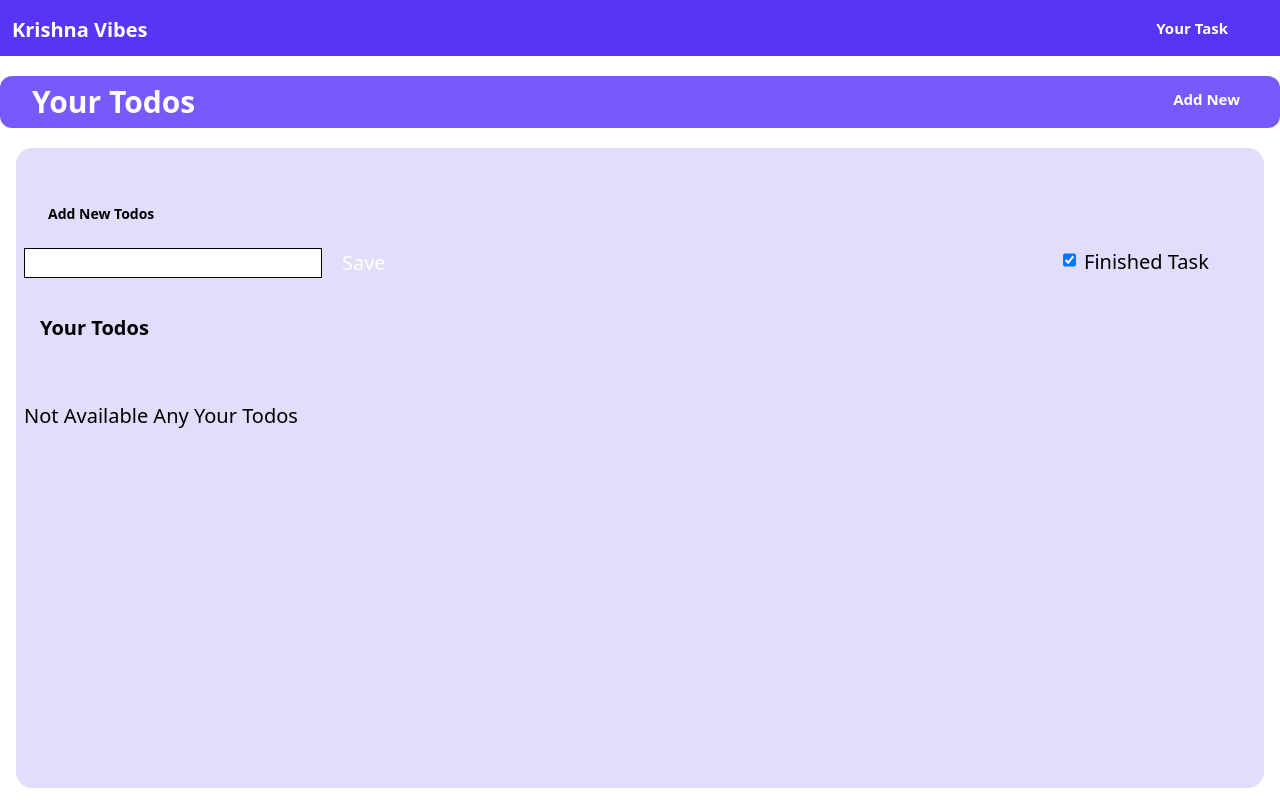
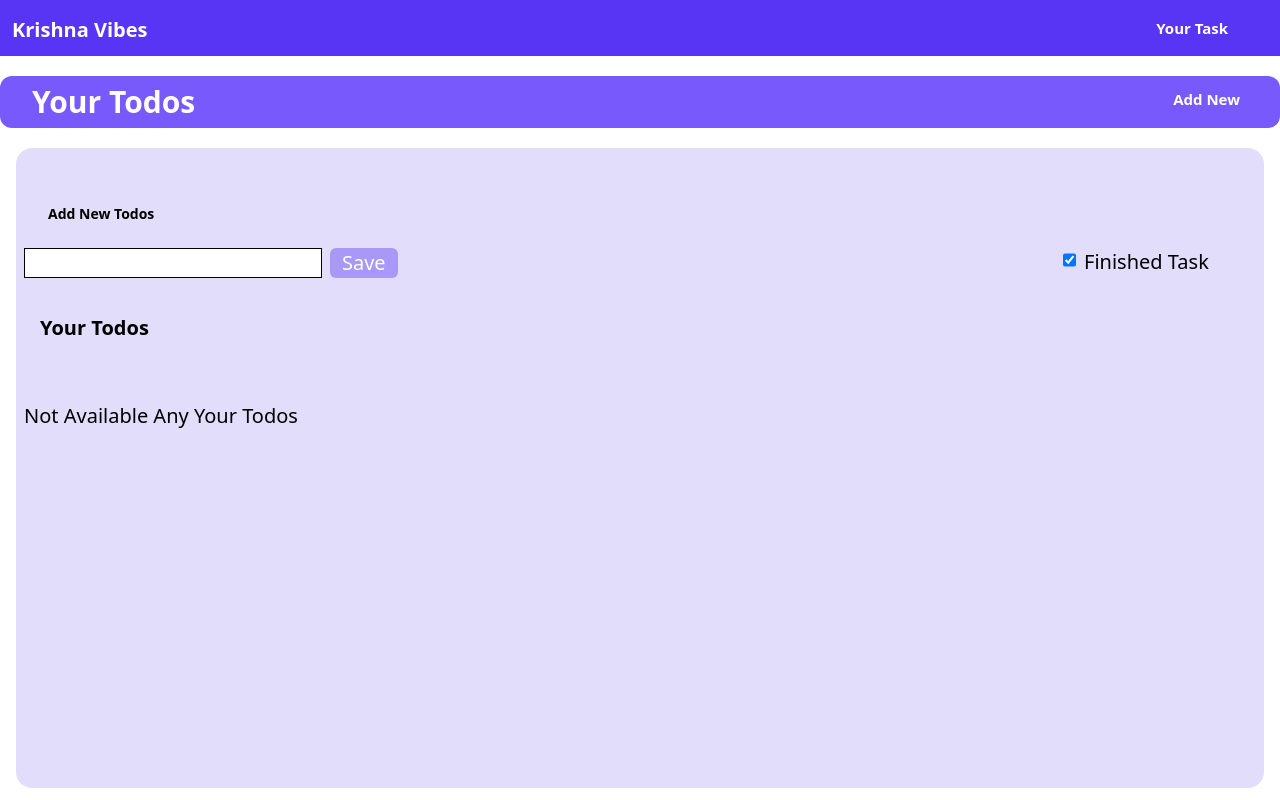
Before and after one commit to Vinaybosamiya/todo_list, a React (Vite) app in the folder TodoList/: page / in a window 1280 px wide. Built offline with nearby package versions, Linux system fonts and the light colour scheme.

Commit message:
confoirm cssindex.css

```diff
--- a/TodoList/src/index.css
+++ b/TodoList/src/index.css
@@ -5,6 +5,7 @@
   --purple-t: #785afc;
   --black-t: #000000;
   --purple1-t: #5834f5;
+  --light-purple-t:#a998f5;
   --lightPurple-t: #e1ddfa;
 
   /* For BackGround  */
@@ -12,6 +13,7 @@
   --purple-b: #785afc;
   --black-b: #000000;
   --purple1-b: #5834f5;
+  --light-purple-b:#a998f5;
    --lightPurple-b: #e1ddfa;
 }
 @theme {
@@ -21,6 +23,7 @@
   --color-black-t: var(--black-t);
   --color-purple1-t: var(--purple1-t);
   --color-lightPurple-t: var(--lightPurple-t);
+  --color-light-purple-t:var(--light-purple-t);
 
   /* For BackGround  */
   --color-purple-b: var(--purple-b);
@@ -28,6 +31,7 @@
   --color-black-b: var(--black-b);
   --color-purple1-b: var(--purple1-b);
   --color-lightPurple-b: var(--lightPurple-b);
+  --color-light-purple-b:var(--light-purple-b)
 }
 /* :root {
   font-family: system-ui, Avenir, Helvetica, Arial, sans-serif;
```
